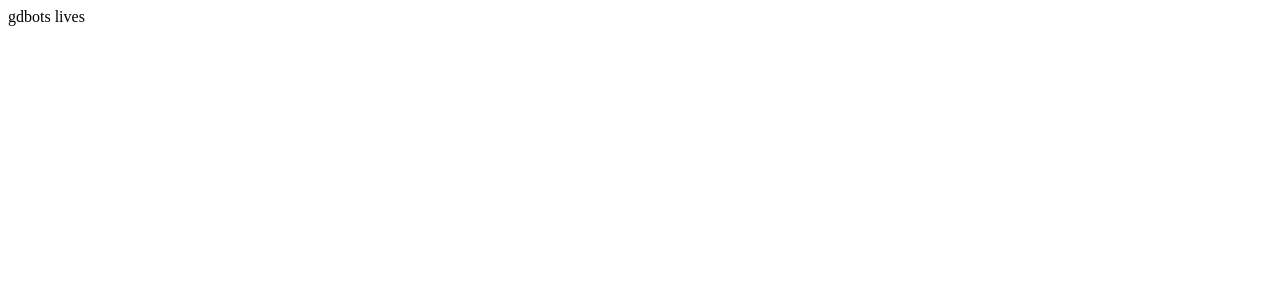
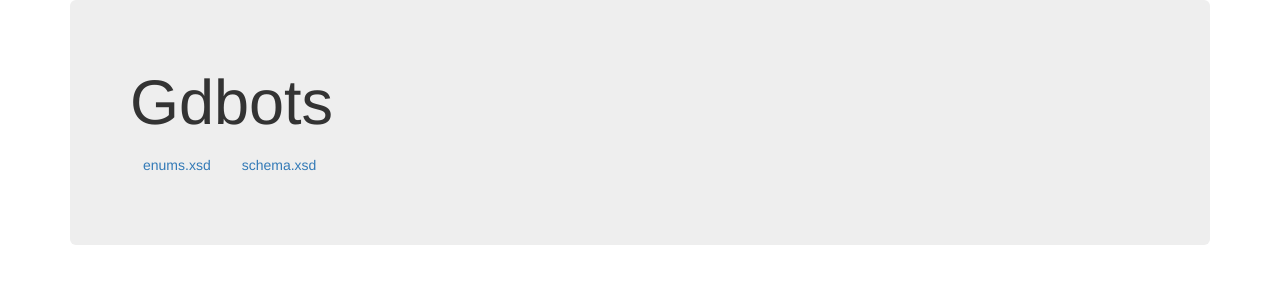
Before and after one commit to gdbots/gdbots.github.io, a plain HTML site: page index.html in a window 1280 px wide. Drawn offline with nearby package versions, Linux system fonts and the light colour scheme.

Commit message:
publish xsd for pbj

```diff
--- a/index.html
+++ b/index.html
@@ -1 +1,32 @@
-gdbots lives
+<!DOCTYPE html>
+<html lang="en">
+<head>
+  <meta charset="utf-8">
+  <meta http-equiv="X-UA-Compatible" content="IE=edge">
+  <meta name="viewport" content="width=device-width, initial-scale=1">
+  <!-- The above 3 meta tags *must* come first in the head; any other head content must come *after* these tags -->
+  <title>Gdbots</title>
+
+  <link rel="stylesheet" href="https://maxcdn.bootstrapcdn.com/bootstrap/3.3.6/css/bootstrap.min.css" integrity="sha384-1q8mTJOASx8j1Au+a5WDVnPi2lkFfwwEAa8hDDdjZlpLegxhjVME1fgjWPGmkzs7" crossorigin="anonymous">
+
+  <!-- HTML5 shim and Respond.js for IE8 support of HTML5 elements and media queries -->
+  <!-- WARNING: Respond.js doesn't work if you view the page via file:// -->
+  <!--[if lt IE 9]>
+  <script src="https://oss.maxcdn.com/html5shiv/3.7.2/html5shiv.min.js"></script>
+  <script src="https://oss.maxcdn.com/respond/1.4.2/respond.min.js"></script>
+  <![endif]-->
+</head>
+<body>
+<div class="container">
+  <div class="jumbotron">
+    <h1>Gdbots</h1>
+    <p>
+      <small>
+        <a href="pbj/xsd/enums.xsd" class="btn btn-link">enums.xsd</a>
+        <a href="pbj/xsd/schema.xsd" class="btn btn-link">schema.xsd</a>
+      </small>
+    </p>
+  </div>
+</div>
+</body>
+</html>
```
Also changed, not shown: 4 other files.
